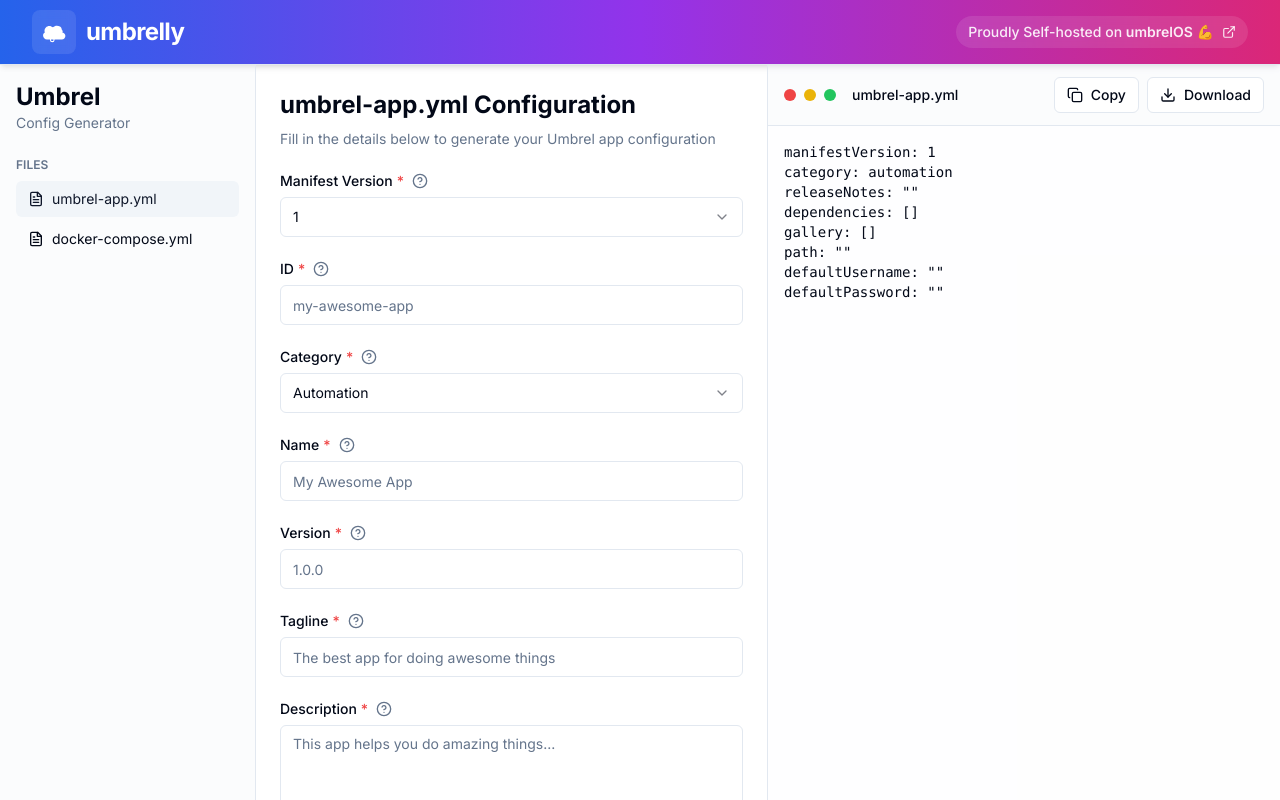
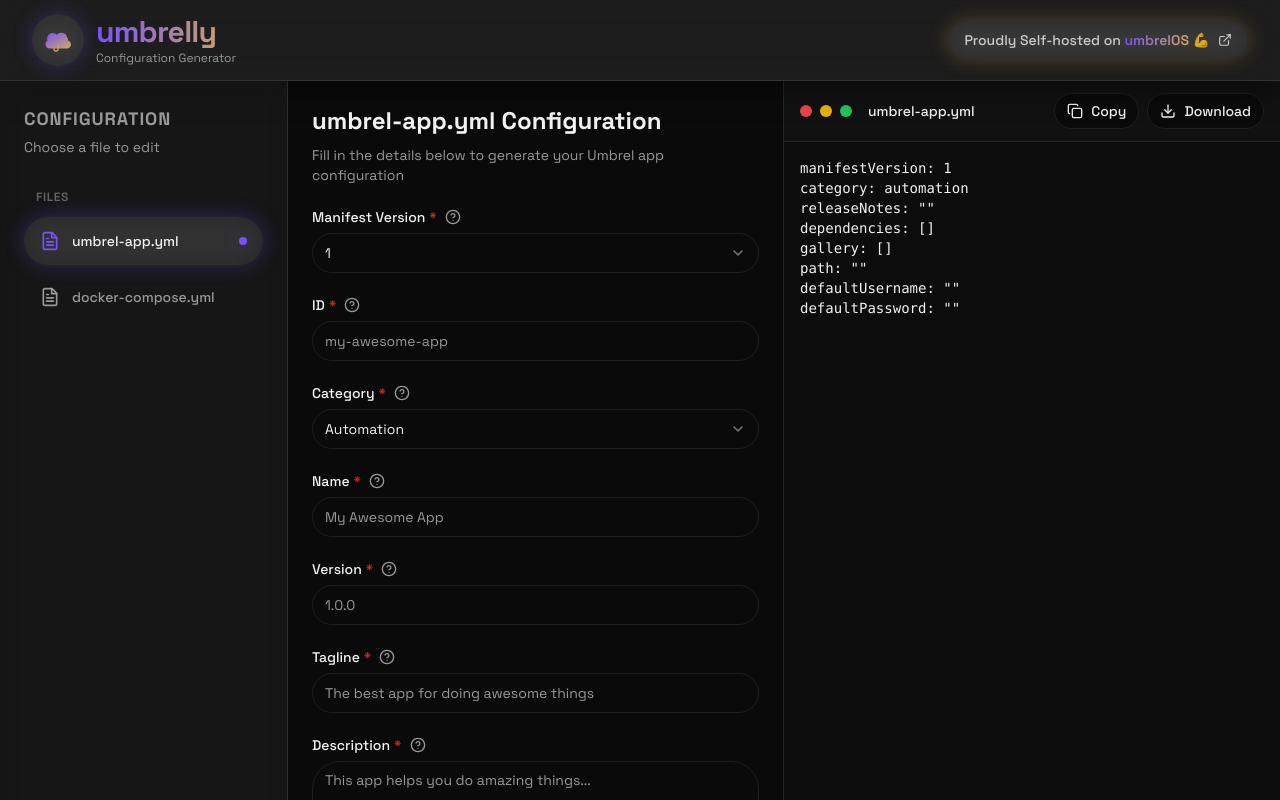
Before and after one commit to Mr-Sunglasses/umbrelly, a Next.js app: page / in a window 1280 px wide. Shown: the top 800 px of the page. Built offline with nearby package versions, Linux system fonts and the light colour scheme.

Commit message:
feat: update desgin with umbrel design form factor

```diff
--- a/app/globals.css
+++ b/app/globals.css
@@ -4,65 +4,42 @@
 
 @layer base {
   :root {
-    --background: 0 0% 100%;
-    --foreground: 222.2 84% 4.9%;
+    /* Deep Black Theme */
+    --background: 0 0% 3.9%; /* #0A0A0A */
+    --foreground: 0 0% 95%;
 
-    --card: 0 0% 100%;
-    --card-foreground: 222.2 84% 4.9%;
+    --card: 0 0% 7%; /* Slightly lighter than background */
+    --card-foreground: 0 0% 95%;
 
-    --popover: 0 0% 100%;
-    --popover-foreground: 222.2 84% 4.9%;
+    --popover: 0 0% 8%;
+    --popover-foreground: 0 0% 95%;
 
-    --primary: 222.2 47.4% 11.2%;
-    --primary-foreground: 210 40% 98%;
+    /* Soft Violet Primary */
+    --primary: 255 69% 65%; /* #7752FE */
+    --primary-foreground: 0 0% 100%;
 
-    --secondary: 210 40% 96.1%;
-    --secondary-foreground: 222.2 47.4% 11.2%;
+    /* Warm Gold Secondary */
+    --secondary: 38 52% 60%; /* #D2A85E */
+    --secondary-foreground: 0 0% 10%;
 
-    --muted: 210 40% 96.1%;
-    --muted-foreground: 215.4 16.3% 46.9%;
+    --muted: 0 0% 12%;
+    --muted-foreground: 0 0% 60%;
 
-    --accent: 210 40% 96.1%;
-    --accent-foreground: 222.2 47.4% 11.2%;
+    --accent: 255 69% 65%; /* Violet accent */
+    --accent-foreground: 0 0% 100%;
 
-    --destructive: 0 84.2% 60.2%;
-    --destructive-foreground: 210 40% 98%;
+    --destructive: 0 72% 51%;
+    --destructive-foreground: 0 0% 100%;
 
-    --border: 214.3 31.8% 91.4%;
-    --input: 214.3 31.8% 91.4%;
-    --ring: 222.2 84% 4.9%;
+    --border: 0 0% 15%;
+    --input: 0 0% 12%;
+    --ring: 255 69% 65%;
 
-    --radius: 0.5rem;
-  }
+    --radius: 2rem; /* 32px - Rounded corners */
 
-  .dark {
-    --background: 222.2 84% 4.9%;
-    --foreground: 210 40% 98%;
-
-    --card: 222.2 84% 4.9%;
-    --card-foreground: 210 40% 98%;
-
-    --popover: 222.2 84% 4.9%;
-    --popover-foreground: 210 40% 98%;
-
-    --primary: 210 40% 98%;
-    --primary-foreground: 222.2 47.4% 11.2%;
-
-    --secondary: 217.2 32.6% 17.5%;
-    --secondary-foreground: 210 40% 98%;
-
-    --muted: 217.2 32.6% 17.5%;
-    --muted-foreground: 215 20.2% 65.1%;
-
-    --accent: 217.2 32.6% 17.5%;
-    --accent-foreground: 210 40% 98%;
-
-    --destructive: 0 62.8% 30.6%;
-    --destructive-foreground: 210 40% 98%;
-
-    --border: 217.2 32.6% 17.5%;
-    --input: 217.2 32.6% 17.5%;
-    --ring: 212.7 26.8% 83.9%;
+    /* Custom shadows and glows */
+    --glow-violet: 0 0 20px rgba(119, 82, 254, 0.3);
+    --glow-gold: 0 0 20px rgba(210, 168, 94, 0.3);
   }
 }
 
@@ -70,7 +47,67 @@
   * {
     @apply border-border;
   }
+
   body {
     @apply bg-background text-foreground;
+    font-feature-settings: "rlig" 1, "calt" 1;
+  }
+
+  /* Smooth transitions globally */
+  * {
+    transition-timing-function: cubic-bezier(0.4, 0, 0.2, 1);
+    transition-duration: 200ms;
+  }
+
+  /* Custom scrollbar */
+  ::-webkit-scrollbar {
+    width: 8px;
+    height: 8px;
+  }
+
+  ::-webkit-scrollbar-track {
+    background: hsl(var(--background));
+  }
+
+  ::-webkit-scrollbar-thumb {
+    background: hsl(var(--muted));
+    border-radius: 4px;
+  }
+
+  ::-webkit-scrollbar-thumb:hover {
+    background: hsl(var(--muted-foreground));
   }
 }
+
+@layer utilities {
+  /* Glass panel effect */
+  .glass {
+    background: rgba(255, 255, 255, 0.05);
+    backdrop-filter: blur(12px);
+    -webkit-backdrop-filter: blur(12px);
+  }
+
+  .glass-strong {
+    background: rgba(255, 255, 255, 0.08);
+    backdrop-filter: blur(16px);
+    -webkit-backdrop-filter: blur(16px);
+  }
+
+  /* Glow effects */
+  .glow-violet {
+    box-shadow: 0 0 20px rgba(119, 82, 254, 0.3);
+  }
+
+  .glow-gold {
+    box-shadow: 0 0 20px rgba(210, 168, 94, 0.3);
+  }
+
+  /* Ambient shadows */
+  .ambient-shadow {
+    box-shadow: 0 8px 32px rgba(0, 0, 0, 0.4);
+  }
+
+  .ambient-shadow-lg {
+    box-shadow: 0 12px 48px rgba(0, 0, 0, 0.5);
+  }
+}
--- a/app/layout.tsx
+++ b/app/layout.tsx
@@ -1,8 +1,12 @@
 import type { Metadata } from "next";
-import { Inter } from "next/font/google";
+import { Space_Grotesk } from "next/font/google";
 import "./globals.css";
 
-const inter = Inter({ subsets: ["latin"] });
+const spaceGrotesk = Space_Grotesk({
+  subsets: ["latin"],
+  display: "swap",
+  variable: "--font-space-grotesk",
+});
 
 export const metadata: Metadata = {
   title: "umbrelly",
@@ -23,8 +27,8 @@ export default function RootLayout({
   children: React.ReactNode;
 }>) {
   return (
-    <html lang="en">
-      <body className={inter.className}>{children}</body>
+    <html lang="en" className="dark">
+      <body className={spaceGrotesk.className}>{children}</body>
     </html>
   );
 }
--- a/app/page.tsx
+++ b/app/page.tsx
@@ -29,19 +29,30 @@ export default function Home() {
 
   return (
     <div className="flex flex-col min-h-screen bg-background">
-      {/* Umbrel Header */}
-      <header className="border-b bg-gradient-to-r from-blue-600 via-purple-600 to-pink-600 shadow-md">
+      {/* Premium Dark Header */}
+      <header className="glass-strong border-b border-white/10 ambient-shadow">
         <div className="container mx-auto px-4 sm:px-6 lg:px-8">
-          <div className="flex items-center justify-between h-16">
+          <div className="flex items-center justify-between h-20">
             {/* Logo and Brand */}
-            <div className="flex items-center gap-2.5">
-              <div className="bg-white/10 backdrop-blur-sm rounded-lg p-2">
-                <svg className="h-6 w-6 sm:h-7 sm:w-7" viewBox="0 0 64 64" fill="none" xmlns="http://www.w3.org/2000/svg">
-                  <path d="M52 32c0-2.5-1-4.8-2.6-6.5C49.8 23.3 48 21 45.5 19.5c-2-1.2-4.3-1.9-6.8-1.9-3.5 0-6.7 1.4-9 3.7C27.3 19.5 24.5 18 21.3 18c-6.1 0-11 5-11 11.1 0 1.5.3 2.9.8 4.2C8.3 34.5 7 37 7 39.8 7 44.8 11.1 49 16 49h34c4.4 0 8-3.6 8-8 0-3.9-2.8-7.2-6.5-7.9-.3-.4-.5-.7-.5-1.1z" fill="white"/>
-                  <path d="M32 42v8c0 2.2-1.8 4-4 4h0c-2.2 0-4-1.8-4-4v-2" stroke="white" strokeWidth="2.5" strokeLinecap="round"/>
+            <div className="flex items-center gap-3">
+              <div className="glass rounded-2xl p-2.5 glow-violet">
+                <svg className="h-7 w-7 sm:h-8 sm:w-8" viewBox="0 0 64 64" fill="none" xmlns="http://www.w3.org/2000/svg">
+                  <defs>
+                    <linearGradient id="cloudGradient" x1="0%" y1="0%" x2="100%" y2="100%">
+                      <stop offset="0%" stopColor="#7752FE" />
+                      <stop offset="100%" stopColor="#D2A85E" />
+                    </linearGradient>
+                  </defs>
+                  <path d="M52 32c0-2.5-1-4.8-2.6-6.5C49.8 23.3 48 21 45.5 19.5c-2-1.2-4.3-1.9-6.8-1.9-3.5 0-6.7 1.4-9 3.7C27.3 19.5 24.5 18 21.3 18c-6.1 0-11 5-11 11.1 0 1.5.3 2.9.8 4.2C8.3 34.5 7 37 7 39.8 7 44.8 11.1 49 16 49h34c4.4 0 8-3.6 8-8 0-3.9-2.8-7.2-6.5-7.9-.3-.4-.5-.7-.5-1.1z" fill="url(#cloudGradient)"/>
+                  <path d="M32 42v8c0 2.2-1.8 4-4 4h0c-2.2 0-4-1.8-4-4v-2" stroke="#D2A85E" strokeWidth="2.5" strokeLinecap="round"/>
                 </svg>
               </div>
-              <h1 className="text-xl sm:text-2xl font-bold text-white tracking-tight">umbrelly</h1>
+              <div>
+                <h1 className="text-2xl sm:text-3xl font-bold bg-gradient-to-r from-violet-400 to-gold-400 bg-clip-text text-transparent tracking-tight">
+                  umbrelly
+                </h1>
+                <p className="text-xs text-muted-foreground hidden sm:block">Configuration Generator</p>
+              </div>
             </div>
 
             {/* Self-hosted badge */}
@@ -49,12 +60,12 @@ export default function Home() {
               href="https://umbrel.com/umbrelos"
               target="_blank"
               rel="noopener noreferrer"
-              className="hidden sm:flex items-center gap-2 text-white/90 hover:text-white transition-all duration-200 group text-sm bg-white/10 backdrop-blur-sm px-3 py-1.5 rounded-full"
+              className="hidden sm:flex items-center gap-2 text-foreground/80 hover:text-foreground transition-all duration-300 group text-sm glass px-4 py-2 rounded-full glow-gold hover:glow-violet"
             >
               <span className="font-medium">
-                Proudly Self-hosted on <span className="font-semibold">umbrelOS</span> 💪
+                Proudly Self-hosted on <span className="font-semibold bg-gradient-to-r from-violet-400 to-gold-400 bg-clip-text text-transparent">umbrelOS</span> 💪
               </span>
-              <ExternalLink className="h-3.5 w-3.5 group-hover:translate-x-0.5 group-hover:-translate-y-0.5 transition-transform" />
+              <ExternalLink className="h-3.5 w-3.5 group-hover:translate-x-1 group-hover:-translate-y-1 transition-transform duration-300" />
             </a>
 
             {/* Mobile badge - icon only */}
@@ -62,10 +73,10 @@ export default function Home() {
               href="https://umbrel.com/umbrelos"
               target="_blank"
               rel="noopener noreferrer"
-              className="sm:hidden flex items-center justify-center bg-white/10 backdrop-blur-sm rounded-full p-2 hover:bg-white/20 transition-colors"
+              className="sm:hidden flex items-center justify-center glass rounded-2xl p-2.5 hover:glow-violet transition-all duration-300"
               title="Proudly Self-hosted on umbrelOS 💪"
             >
-              <ExternalLink className="h-4 w-4 text-white" />
+              <ExternalLink className="h-4 w-4 text-violet-400" />
             </a>
           </div>
         </div>
--- a/components/sidebar.tsx
+++ b/components/sidebar.tsx
@@ -16,14 +16,16 @@ export function Sidebar({ selectedFile, onFileSelect }: SidebarProps) {
   ];
 
   return (
-    <div className="w-64 border-r bg-muted/30 p-4">
-      <div className="mb-6">
-        <h1 className="text-2xl font-bold">Umbrel</h1>
-        <p className="text-sm text-muted-foreground">Config Generator</p>
+    <div className="w-72 border-r border-white/10 glass p-6">
+      <div className="mb-8">
+        <h2 className="text-lg font-bold text-muted-foreground uppercase tracking-wider mb-1">
+          Configuration
+        </h2>
+        <p className="text-sm text-muted-foreground">Choose a file to edit</p>
       </div>
 
-      <div className="space-y-1">
-        <p className="text-xs font-semibold text-muted-foreground uppercase mb-2">
+      <div className="space-y-2">
+        <p className="text-xs font-semibold text-muted-foreground/60 uppercase tracking-wider mb-3 px-3">
           Files
         </p>
         {files.map((file) => (
@@ -32,16 +34,26 @@ export function Sidebar({ selectedFile, onFileSelect }: SidebarProps) {
             onClick={() => !file.disabled && onFileSelect(file.type)}
             disabled={file.disabled}
             className={cn(
-              "w-full flex items-center gap-2 px-3 py-2 rounded-md text-sm transition-colors",
-              "hover:bg-accent hover:text-accent-foreground",
-              selectedFile === file.type && "bg-accent text-accent-foreground",
-              file.disabled && "opacity-50 cursor-not-allowed"
+              "group w-full flex items-center gap-3 px-4 py-3.5 rounded-2xl text-sm font-medium transition-all duration-300",
+              "hover:glass-strong",
+              selectedFile === file.type
+                ? "glass-strong glow-violet text-foreground"
+                : "text-muted-foreground hover:text-foreground",
+              file.disabled && "opacity-40 cursor-not-allowed hover:glass-strong"
             )}
           >
-            <FileText className="h-4 w-4" />
-            {file.label}
+            <FileText className={cn(
+              "h-5 w-5 transition-colors",
+              selectedFile === file.type && "text-violet-400"
+            )} />
+            <span className="flex-1 text-left">{file.label}</span>
             {file.disabled && (
-              <span className="ml-auto text-xs text-muted-foreground">Soon</span>
+              <span className="text-xs px-2 py-1 rounded-full glass text-muted-foreground">
+                Soon
+              </span>
+            )}
+            {selectedFile === file.type && (
+              <div className="h-2 w-2 rounded-full bg-violet-400 glow-violet" />
             )}
           </button>
         ))}
--- a/tailwind.config.ts
+++ b/tailwind.config.ts
@@ -52,11 +52,27 @@ const config = {
           DEFAULT: "hsl(var(--card))",
           foreground: "hsl(var(--card-foreground))",
         },
+        violet: {
+          400: "#7752FE",
+          500: "#6441E0",
+        },
+        gold: {
+          400: "#D2A85E",
+          500: "#C09850",
+        },
       },
       borderRadius: {
         lg: "var(--radius)",
-        md: "calc(var(--radius) - 2px)",
-        sm: "calc(var(--radius) - 4px)",
+        md: "calc(var(--radius) - 4px)",
+        sm: "calc(var(--radius) - 8px)",
+        xl: "calc(var(--radius) + 0.5rem)",
+        "2xl": "calc(var(--radius) + 1rem)",
+      },
+      boxShadow: {
+        'glow-violet': '0 0 20px rgba(119, 82, 254, 0.3)',
+        'glow-gold': '0 0 20px rgba(210, 168, 94, 0.3)',
+        'ambient': '0 8px 32px rgba(0, 0, 0, 0.4)',
+        'ambient-lg': '0 12px 48px rgba(0, 0, 0, 0.5)',
       },
       keyframes: {
         "accordion-down": {
```
